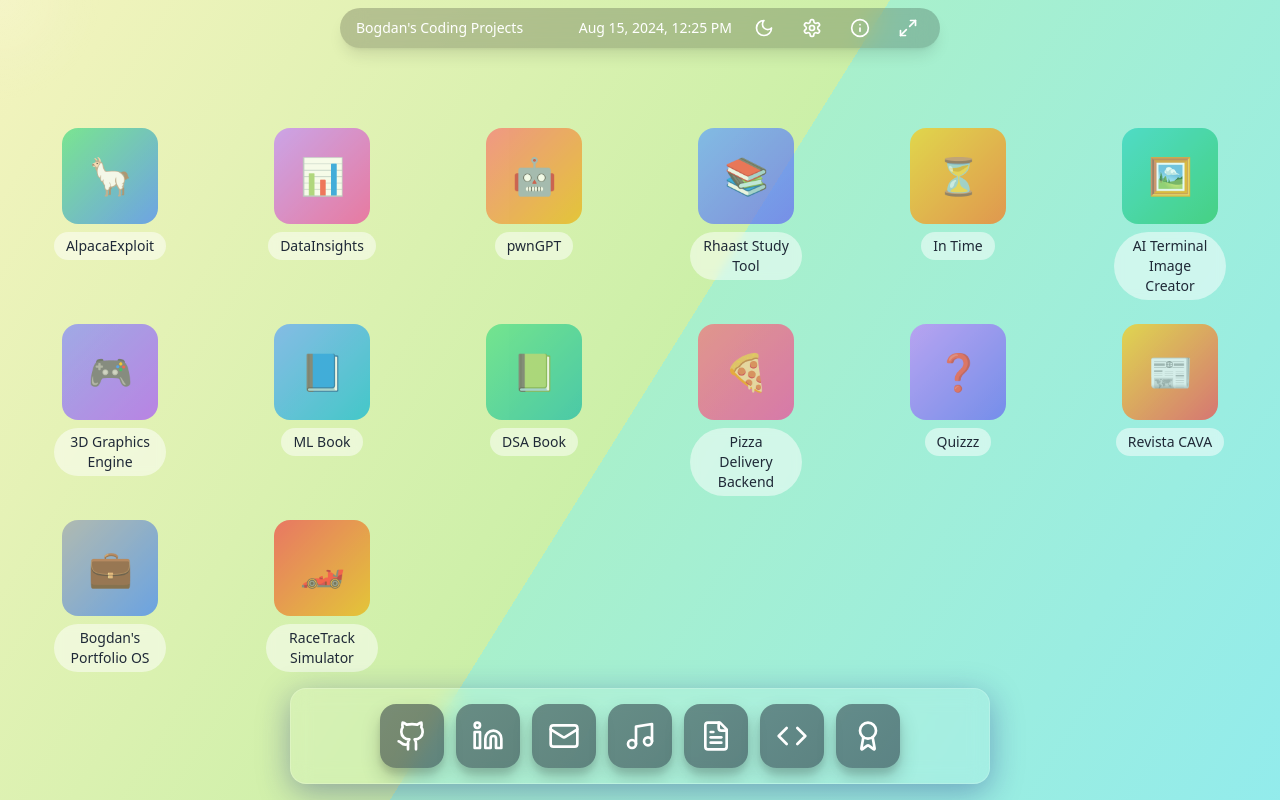
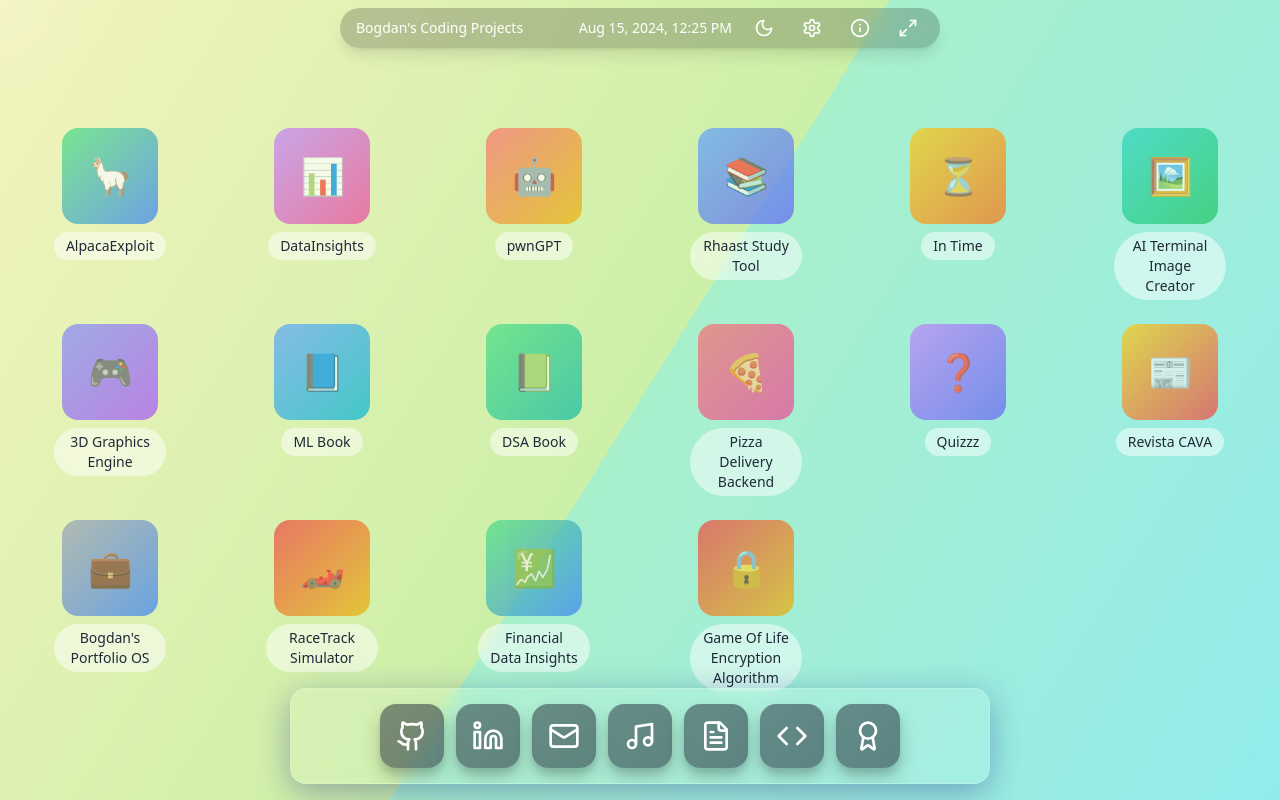
Before and after one commit to bogdansys/PortofolioOS, a React (Vite) app: page / in a window 1280 px wide. Built offline with nearby package versions, Linux system fonts and the light colour scheme.

Commit message:
added more apps

```diff
--- a/src/components/Desktop.jsx
+++ b/src/components/Desktop.jsx
@@ -116,6 +116,26 @@ const projects = [
     gradient: 'from-red-500 to-yellow-500',
     isGame: true
   },
+  {
+    id: 15,
+    name: 'Financial Data Insights',
+    icon: '💹',
+    github: 'https://github.com/bogdansys/financial-data-insights',
+    demo: 'https://financial-data-insights.vercel.app/',
+    description: 'Website to download massive amounts of financial data and analyze it using Data Insights Project.',
+    gradient: ' from-green-400 to-blue-500',
+
+  },
+  {
+    id: 16,
+    name: 'Game Of Life Encryption Algorithm',
+    icon: '🔒',
+    github: 'https://github.com/bogdansys/game-of-life-encrytion-algorithm',
+    demo:   'https://game-of-life-encrytion-algorithm.vercel.app/',
+    description: 'A new encryption algorithm based on Conway\'s Game of Life. Designed by me and includes a resarch paper.',
+    gradient: 'from-red-500 to-yellow-500',
+
+  },
 ];
 
 const ProjectIcon = ({ project, onClick }) => {
```
